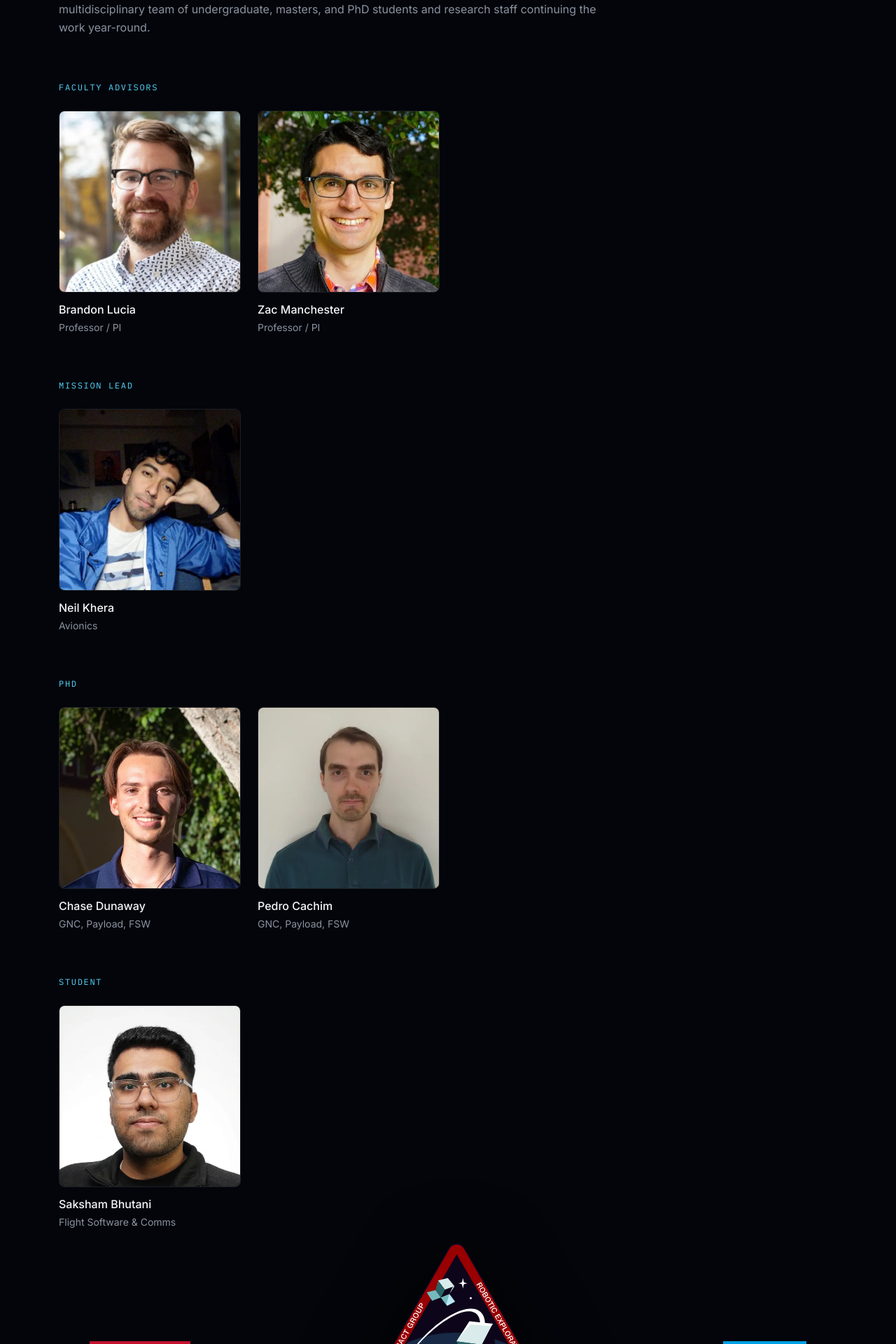
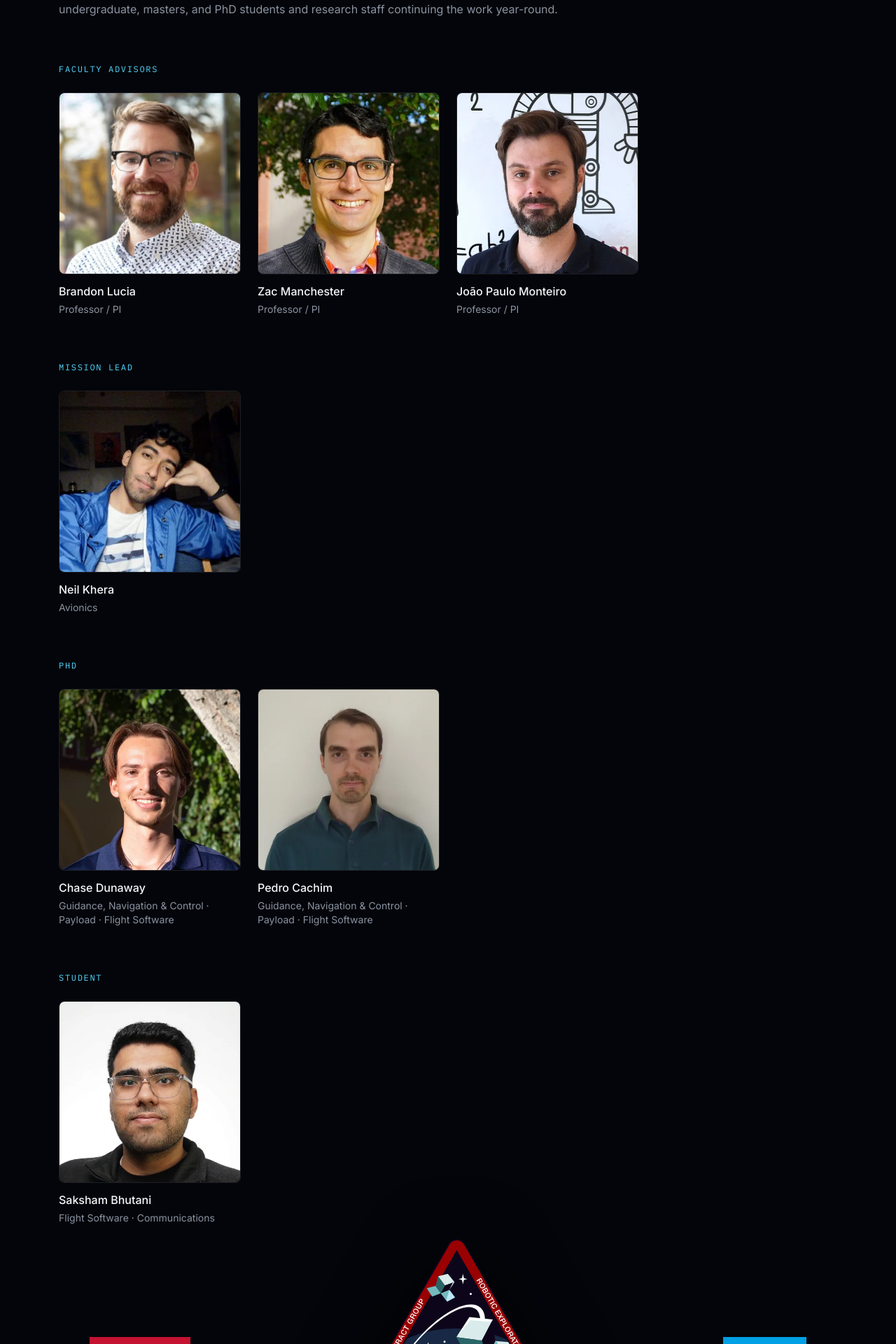
Before and after one commit to cmu-argus-2/website, a Next.js app: page /team in a window 1280 px wide. Shown: the part 480-2400 px from the top of the page at 70% size. Built offline with nearby package versions, Linux system fonts and the light colour scheme; no server answers.

Commit message:
added João Paulo

```diff
--- a/src/app/team/page.tsx
+++ b/src/app/team/page.tsx
@@ -54,9 +54,9 @@ export default function TeamPage() {
           The Carnegie Mellon NanoSatellite Lab, led by Principal Investigators Zac Manchester and
           Brandon Lucia, is pioneering low-cost satellites that bring edge computing and AI/ML
           capabilities into space. Each semester, students in CMU&apos;s Spacecraft Design-Build-Fly
-          graduate course contribute to the spacecraft&apos;s iterative design-build-test cycle —
+          graduate course contribute to the spacecraft&apos;s iterative design-build-test cycle,
           organized into subsystem teams spanning Mechanical, Communications, Avionics, and Flight
-          Software/Payload — with a dedicated multidisciplinary team of undergraduate, masters, and
+          Software/Payload, with a dedicated multidisciplinary team of undergraduate, masters, and
           PhD students and research staff continuing the work year-round.
         </p>
       </div>
--- a/src/content/copy.ts
+++ b/src/content/copy.ts
@@ -5,7 +5,7 @@
 
 export const site = {
   name: "ARGUS",
-  title: "Argus — A CubeSat mission to demonstrate visual orbit and attitude determination",
+  title: "Argus: A CubeSat mission to demonstrate visual orbit and attitude determination",
   description:
     "Argus is a student-built, open-source CubeSat mission that teaches small spacecraft to find themselves by looking at Earth. Built by Carnegie Mellon and Instituto Superior Técnico.",
   github: "https://github.com/cmu-argus-2",
--- a/src/content/team.ts
+++ b/src/content/team.ts
@@ -30,6 +30,13 @@ export const TEAM: Member[] = [
     alt: "Zac Manchester",
   },
   {
+    name: "João Paulo Monteiro",
+    role: "Professor / PI",
+    section: "Faculty Advisors",
+    image: "joao-paulo-monteiro.webp",
+    alt: "João Paulo Monteiro",
+  },
+  {
     name: "Neil Khera",
     role: "Avionics",
     section: "Mission Lead",
@@ -39,7 +46,7 @@ export const TEAM: Member[] = [
   },
   {
     name: "Chase Dunaway",
-    role: "GNC, Payload, FSW",
+    role: "Guidance, Navigation & Control · Payload · Flight Software",
     section: "PhD",
     image: "chase.webp",
     alt: "Chase Dunaway",
@@ -47,7 +54,7 @@ export const TEAM: Member[] = [
   },
   {
     name: "Pedro Cachim",
-    role: "GNC, Payload, FSW",
+    role: "Guidance, Navigation & Control · Payload · Flight Software",
     section: "PhD",
     image: "pedro-cachim.webp",
     alt: "Pedro Cachim",
@@ -55,7 +62,7 @@ export const TEAM: Member[] = [
   },
   {
     name: "Saksham Bhutani",
-    role: "Flight Software & Comms",
+    role: "Flight Software · Communications",
     section: "Student",
     image: "saksham.webp",
     alt: "Saksham Bhutani",
```
Also changed, not shown: public/images/team/joao-paulo-monteiro.webp (added).
